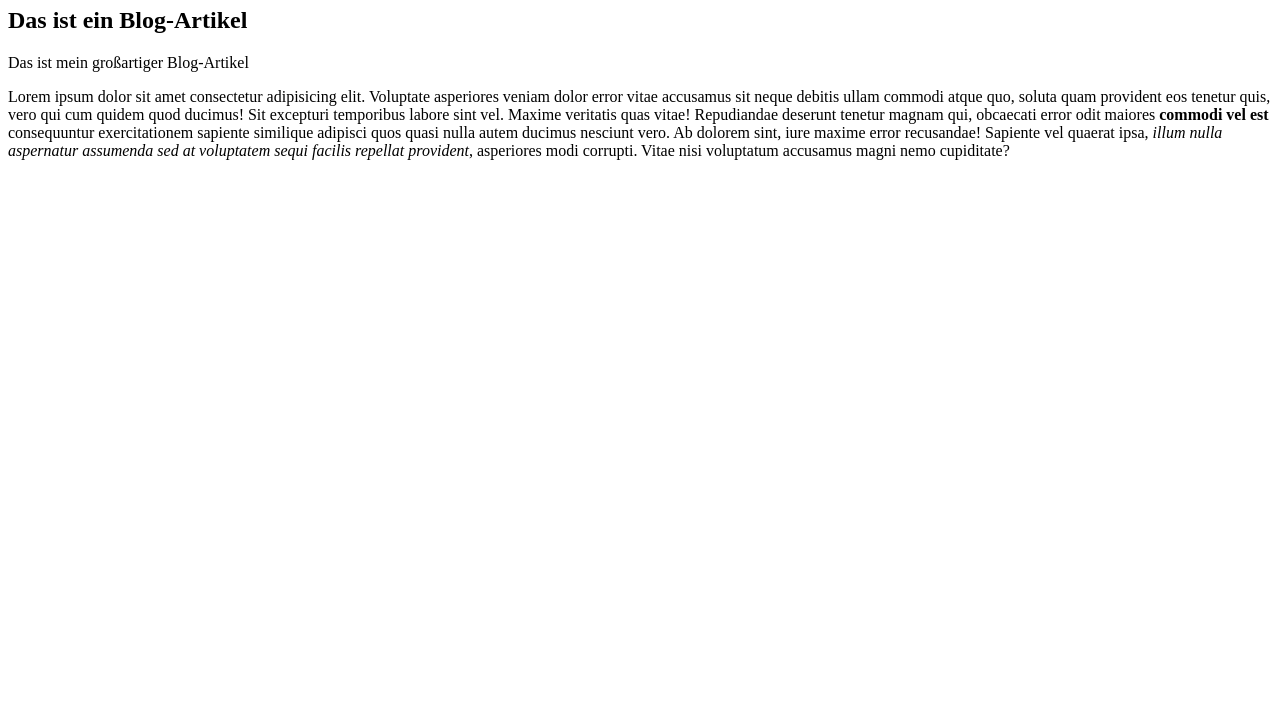
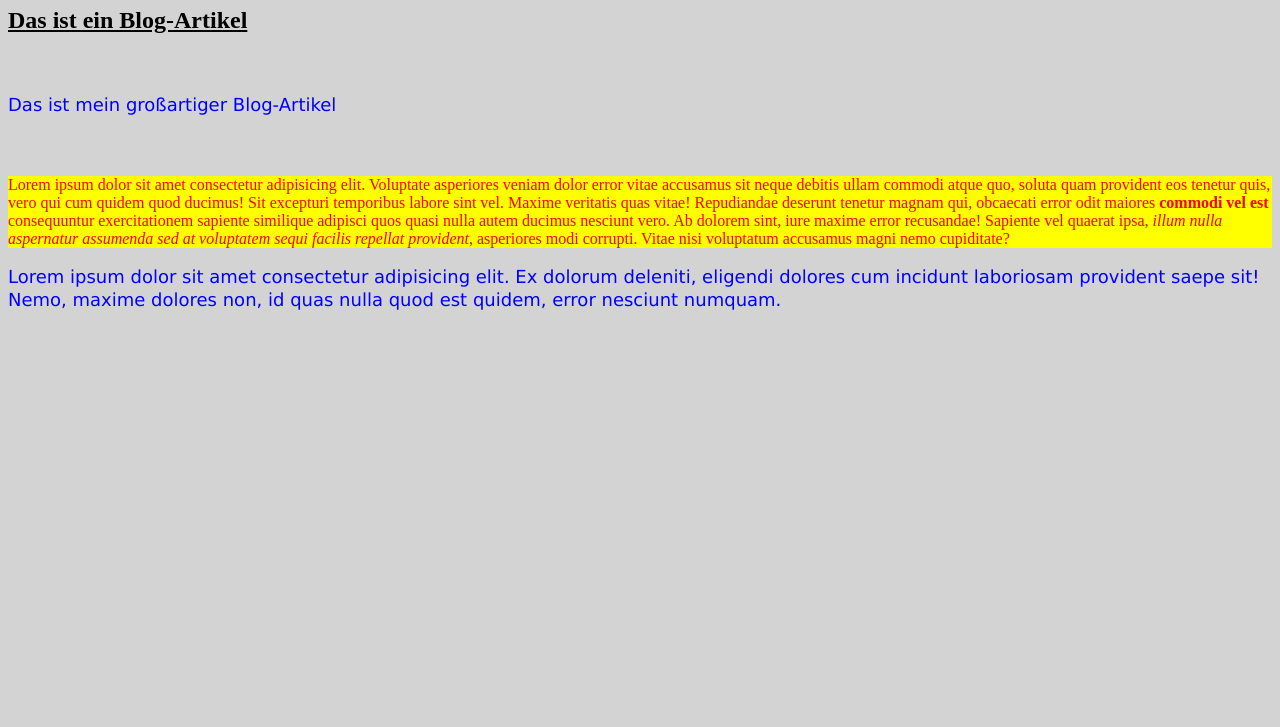
Before and after one commit to WDG-24/Primer, a plain HTML site: page HTML_and_CSS_Intro/index.html in a window 1280 px wide. Shown: the part 73-800 px from the top of the page. Drawn offline with Linux system fonts and the light colour scheme.

Commit message:
add CSS intro

```diff
--- a/HTML_Intro/index.html
+++ b/HTML_and_CSS_Intro/index.html
@@ -5,6 +5,18 @@
     <meta charset="UTF-8" />
     <meta name="viewport" content="width=device-width, initial-scale=1.0" />
     <title>Meine erste Website</title>
+    <!-- Internal style example -->
+    <style>
+      body {
+        background-color: lightgray;
+      }
+
+      p {
+        color: green;
+      }
+    </style>
+    <!-- External stylesheet link -->
+    <link rel="stylesheet" href="style.css" />
   </head>
 
   <body>
@@ -12,9 +24,13 @@
 
     <!-- Dies hier ist ein Blogeintrag -->
     <div>
-      <h2>Das ist ein Blog-Artikel</h2>
-      <p>Das ist mein großartiger Blog-Artikel</p>
-      <p>
+      <h2 class="myHeading">Das ist ein Blog-Artikel</h2>
+      <!-- Special paragraph with extra spacing -->
+      <p class="myParagraph important-text">
+        Das ist mein großartiger Blog-Artikel
+      </p>
+      <!-- Inline style example - overrides both internal and external styles -->
+      <p style="color: red; background-color: yellow">
         Lorem ipsum dolor sit amet consectetur adipisicing elit. Voluptate
         asperiores veniam dolor error vitae accusamus sit neque debitis ullam
         commodi atque quo, soluta quam provident eos tenetur quis, vero qui cum
@@ -30,6 +46,13 @@
         >, asperiores modi corrupti. Vitae nisi voluptatum accusamus magni nemo
         cupiditate?
       </p>
+
+      <p class="myParagraph">
+        Lorem ipsum dolor sit amet consectetur adipisicing elit. Ex dolorum
+        deleniti, eligendi dolores cum incidunt laboriosam provident saepe sit!
+        Nemo, maxime dolores non, id quas nulla quod est quidem, error nesciunt
+        numquam.
+      </p>
     </div>
   </body>
 </html>
--- /dev/null
+++ b/HTML_and_CSS_Intro/style.css
@@ -0,0 +1,23 @@
+/* External stylesheet */
+
+/* Element selector - styling all paragraphs */
+p {
+  color: orange;
+}
+
+/* Class selector - reusable styling for specific elements */
+.myParagraph {
+  color: blue;
+  font-family: Verdana, 'Segoe UI', Tahoma, Geneva, sans-serif;
+  font-size: 18px;
+  line-height: 1.25;
+}
+
+.myHeading {
+  text-decoration: underline;
+}
+
+/* Special paragraph with extra margin */
+.important-text {
+  margin-block: 60px;
+}
```
